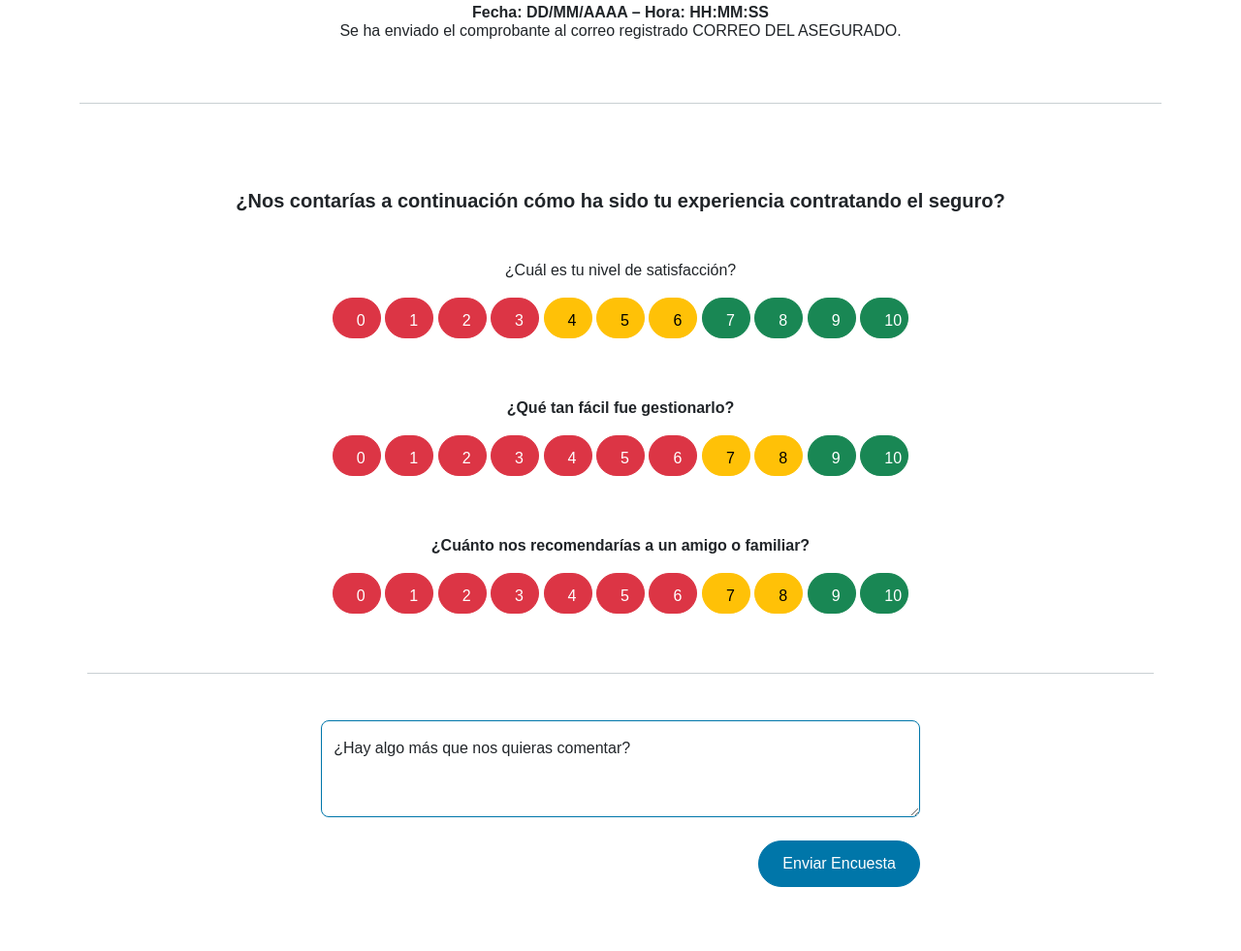
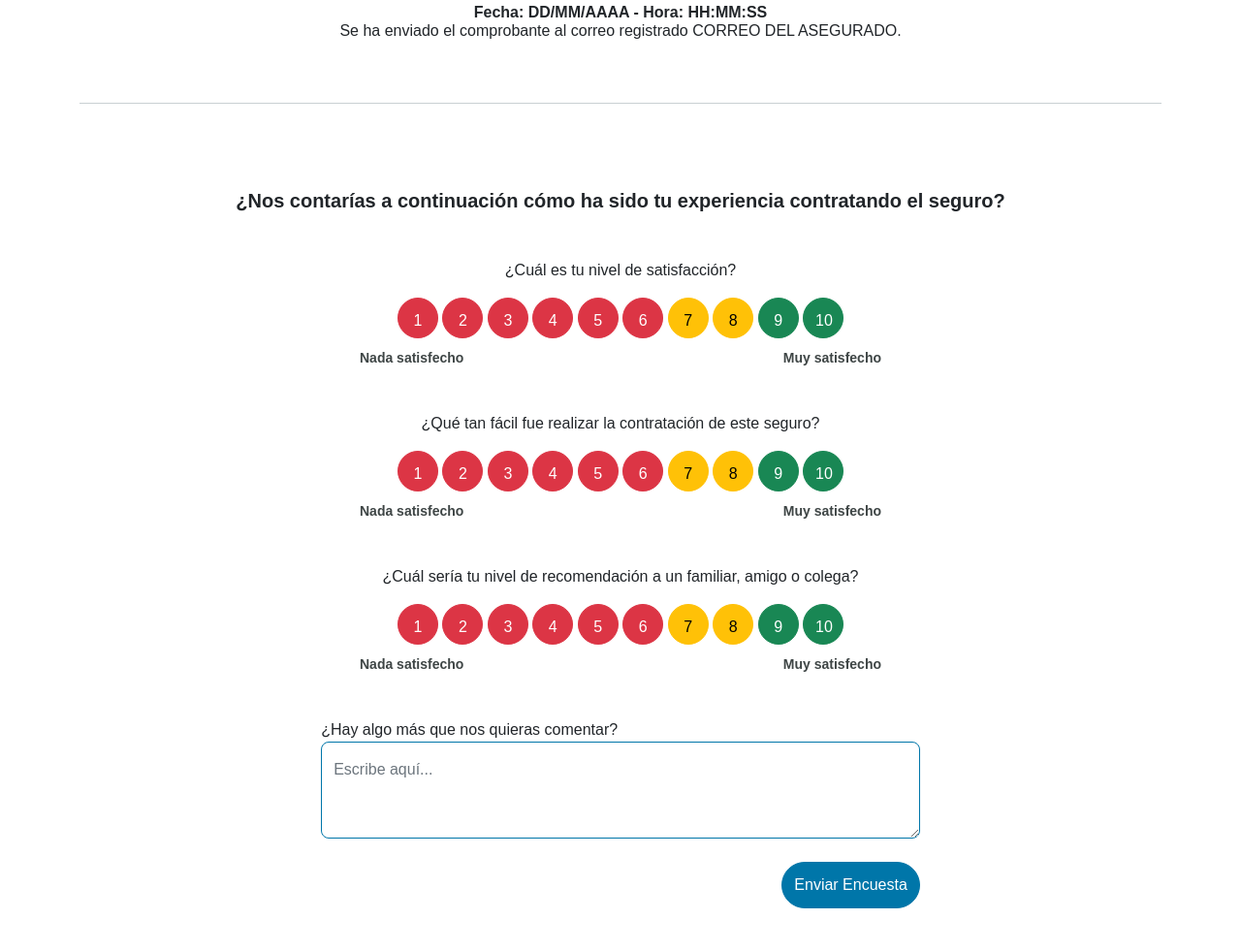
Before and after one commit to AlvaritOO/MaquetaUXUI-Up-Venta-CLA-Asistencia-viajes, a website: page src/html/06_Confirmacion.html in a window 1280 px wide. Shown: the part 499-1480 px from the top of the page at 97% size. Drawn offline with nearby package versions, Linux system fonts and the light colour scheme; a web font is replaced by a local one.

Commit message:
encuesta

```diff
--- a/src/html/06_Confirmacion.html
+++ b/src/html/06_Confirmacion.html
@@ -179,10 +179,10 @@
       <br>
       <span class="fw-bold">Valor Pagado:</span>UF XX.XX ($XX.XX)</h6>
 
-    <h6 class="text-center pb-4"><span class="fw-bold">Fecha: DD/MM/AAAA – Hora: HH:MM:SS</span> <br> Se ha enviado el comprobante al correo registrado CORREO DEL ASEGURADO.</h6>
+    <h6 class="text-center pb-4"><span class="fw-bold">Fecha: DD/MM/AAAA - Hora: HH:MM:SS</span> <br> Se ha enviado el comprobante al correo registrado CORREO DEL ASEGURADO.</h6>
 
     <!-- Encuesta-->
-<section id="PerdidaRenuncia">
+<section id="SeguroSatisfaccion">
   <div class="divisor"></div>
 
     <div class="contenedor-renuncia col-12 p-2 py-5">
@@ -197,123 +197,152 @@
         <div class="col-12 encuesta text-center mt-5">
 
           <p>¿Cuál es tu nivel de satisfacción?</p>
+
           <input type="radio" class="btn-check" name="options" id="option1" autocomplete="off">
-          <label id="04-pv-renuncia-exito-que-tan-satisfecho-opcion-0" class="btn btn-danger" for="option1">0</label>
+          <label id="06-pv-contratar-exito__opcion--satisfecho-1" class="btn btn-danger" for="option1">1</label>
 
           <input type="radio" class="btn-check" name="options" id="option2" autocomplete="off">
-          <label id="04-pv-renuncia-exito-que-tan-satisfecho-opcion-1" class="btn btn-danger" for="option2">1</label>
+          <label id="06-pv-contratar-exito__opcion--satisfecho-2" class="btn btn-danger" for="option2">2</label>
 
           <input type="radio" class="btn-check" name="options" id="option3" autocomplete="off">
-          <label id="04-pv-renuncia-exito-que-tan-satisfecho-opcion-2" class="btn btn-danger" for="option3">2</label>
+          <label id="06-pv-contratar-exito__opcion--satisfecho-3" class="btn btn-danger" for="option3">3</label>
 
           <input type="radio" class="btn-check" name="options" id="option4" autocomplete="off">
-          <label id="04-pv-renuncia-exito-que-tan-satisfecho-opcion-3" class="btn btn-danger" for="option4">3</label>
+          <label id="06-pv-contratar-exito__opcion--satisfecho-4" class="btn btn-danger" for="option4">4</label>
 
           <input type="radio" class="btn-check" name="options" id="option5" autocomplete="off">
-          <label id="04-pv-renuncia-exito-que-tan-satisfecho-opcion-4" class="btn btn-warning" for="option5">4</label>
+          <label id="06-pv-contratar-exito__opcion--satisfecho-5" class="btn btn-danger" for="option5">5</label>
 
           <input type="radio" class="btn-check" name="options" id="option6" autocomplete="off">
-          <label id="04-pv-renuncia-exito-que-tan-satisfecho-opcion-5" class="btn btn-warning" for="option6">5</label>
+          <label id="06-pv-contratar-exito__opcion--satisfecho-6" class="btn btn-danger" for="option6">6</label>
 
           <input type="radio" class="btn-check" name="options" id="option7" autocomplete="off">
-          <label id="04-pv-renuncia-exito-que-tan-satisfecho-opcion-6" class="btn btn-warning" for="option7">6</label>
+          <label id="06-pv-contratar-exito__opcion--satisfecho-7" class="btn btn-warning" for="option7">7</label>
 
           <input type="radio" class="btn-check" name="options" id="option8" autocomplete="off">
-          <label id="04-pv-renuncia-exito-que-tan-satisfecho-opcion-7" class="btn btn-success" for="option8">7</label>
+          <label id="06-pv-contratar-exito__opcion--satisfecho-8" class="btn btn-warning" for="option8">8</label>
 
           <input type="radio" class="btn-check" name="options" id="option9" autocomplete="off">
-          <label id="04-pv-renuncia-exito-que-tan-satisfecho-opcion-8" class="btn btn-success" for="option9">8</label>
+          <label id="06-pv-contratar-exito__opcion--satisfecho-9" class="btn btn-success" for="option9">9</label>
 
           <input type="radio" class="btn-check" name="options" id="option10" autocomplete="off">
-          <label id="04-pv-renuncia-exito-que-tan-satisfecho-opcion-9" class="btn btn-success" for="option10">9</label>
+          <label id="06-pv-contratar-exito__opcion--satisfecho-10" class="btn btn-success" for="option10">10</label>
+        </div>
+        <div class="row">
+          <div class="col text-center">
+          </div>
+          <div class="col text-start satisfecho">
+            <p>Nada satisfecho</p>
+          </div>
+          <div class="col text-end satisfecho">
+            <p>Muy satisfecho</p>
+          </div>
+          <div class="col text-center">
+          </div>
+        </div>
 
-          <input type="radio" class="btn-check" name="options" id="option11" autocomplete="off">
-          <label id="04-pv-renuncia-exito-que-tan-satisfecho-opcion-10" class="btn btn-success" for="option11">10</label>
-        </div>
 
 
         <div class="col-12 encuesta text-center mt-5">
 
-          <p class="fw-bold">¿Qué tan fácil fue gestionarlo?</p>
+          <p>¿Qué tan fácil fue realizar la contratación de este seguro?</p>
+
           <input type="radio" class="btn-check" name="options2" id="option11" autocomplete="off">
-          <label id="04-pv-renuncia-exito-que-tan-facil-fue-gestionar-opcion-0" class="btn btn-danger" for="option11">0</label>
+          <label id="06-pv-contratar-exito__opcion--facilidad-1" class="btn btn-danger" for="option11">1</label>
 
           <input type="radio" class="btn-check" name="options2" id="option22" autocomplete="off">
-          <label id="04-pv-renuncia-exito-que-tan-facil-fue-gestionar-opcion-1" class="btn btn-danger" for="option22">1</label>
+          <label id="06-pv-contratar-exito__opcion--facilidad-2" class="btn btn-danger" for="option22">2</label>
 
           <input type="radio" class="btn-check" name="options2" id="option33" autocomplete="off">
-          <label id="04-pv-renuncia-exito-que-tan-facil-fue-gestionar-opcion-2" class="btn btn-danger" for="option33">2</label>
+          <label id="06-pv-contratar-exito__opcion--facilidad-3" class="btn btn-danger" for="option33">3</label>
 
           <input type="radio" class="btn-check" name="options2" id="option44" autocomplete="off">
-          <label id="04-pv-renuncia-exito-que-tan-facil-fue-gestionar-opcion-3" class="btn btn-danger" for="option44">3</label>
+          <label id="06-pv-contratar-exito__opcion--facilidad-4" class="btn btn-danger" for="option44">4</label>
 
           <input type="radio" class="btn-check" name="options2" id="option55" autocomplete="off">
-          <label id="04-pv-renuncia-exito-que-tan-facil-fue-gestionar-opcion-4" class="btn btn-danger" for="option55">4</label>
+          <label id="06-pv-contratar-exito__opcion--facilidad-5" class="btn btn-danger" for="option55">5</label>
 
           <input type="radio" class="btn-check" name="options2" id="option66" autocomplete="off">
-          <label id="04-pv-renuncia-exito-que-tan-facil-fue-gestionar-opcion-5" class="btn btn-danger" for="option66">5</label>
+          <label id="06-pv-contratar-exito__opcion--facilidad-6" class="btn btn-danger" for="option66">6</label>
 
           <input type="radio" class="btn-check" name="options2" id="option77" autocomplete="off">
-          <label id="04-pv-renuncia-exito-que-tan-facil-fue-gestionar-opcion-6" class="btn btn-danger" for="option77">6</label>
+          <label id="06-pv-contratar-exito__opcion--facilidad-7" class="btn btn-warning" for="option77">7</label>
 
           <input type="radio" class="btn-check" name="options2" id="option88" autocomplete="off">
-          <label id="04-pv-renuncia-exito-que-tan-facil-fue-gestionar-opcion-7" class="btn btn-warning" for="option88">7</label>
+          <label id="06-pv-contratar-exito__opcion--facilidad-8" class="btn btn-warning" for="option88">8</label>
 
           <input type="radio" class="btn-check" name="options2" id="option99" autocomplete="off">
-          <label id="04-pv-renuncia-exito-que-tan-facil-fue-gestionar-opcion-8" class="btn btn-warning" for="option99">8</label>
+          <label id="06-pv-contratar-exito__opcion--facilidad-9" class="btn btn-success" for="option99">9</label>
 
           <input type="radio" class="btn-check" name="options2" id="option1010" autocomplete="off">
-          <label id="04-pv-renuncia-exito-que-tan-facil-fue-gestionar-opcion-9" class="btn btn-success" for="option1010">9</label>
-
-          <input type="radio" class="btn-check" name="options2" id="option1111" autocomplete="off">
-          <label id="04-pv-renuncia-exito-que-tan-facil-fue-gestionar-opcion-10" class="btn btn-success" for="option1111">10</label>
+          <label id="06-pv-contratar-exito__opcion--facilidad-10" class="btn btn-success" for="option1010">10</label>
+        </div>
+        <div class="row">
+          <div class="col text-center">
+          </div>
+          <div class="col text-start satisfecho">
+            <p>Nada satisfecho</p>
+          </div>
+          <div class="col text-end satisfecho">
+            <p>Muy satisfecho</p>
+          </div>
+          <div class="col text-center">
+          </div>
         </div>
 
+        <div class="col-12 encuesta text-center mt-5">
 
-        <div class="col-12 encuesta text-center mt-5 mb-5">
+          <p>¿Cuál sería tu nivel de recomendación a un familiar, amigo o colega?</p>
 
-          <p class="fw-bold">¿Cuánto nos recomendarías a un amigo o familiar?</p>
           <input type="radio" class="btn-check" name="options3" id="option111" autocomplete="off">
-          <label id="04-pv-renuncia-exito-cuanto-nos-recomendarias-opcion-0" class="btn btn-danger" for="option111">0</label>
+          <label id="06-pv-contratar-exito__opcion--recomendar-1" class="btn btn-danger" for="option111">1</label>
 
           <input type="radio" class="btn-check" name="options3" id="option222" autocomplete="off">
-          <label id="04-pv-renuncia-exito-cuanto-nos-recomendarias-opcion-1" class="btn btn-danger" for="option222">1</label>
+          <label id="06-pv-contratar-exito__opcion--recomendar-2" class="btn btn-danger" for="option222">2</label>
 
           <input type="radio" class="btn-check" name="options3" id="option333" autocomplete="off">
-          <label id="04-pv-renuncia-exito-cuanto-nos-recomendarias-opcion-2" class="btn btn-danger" for="option333">2</label>
+          <label id="06-pv-contratar-exito__opcion--recomendar-3" class="btn btn-danger" for="option333">3</label>
 
           <input type="radio" class="btn-check" name="options3" id="option444" autocomplete="off">
-          <label id="04-pv-renuncia-exito-cuanto-nos-recomendarias-opcion-3" class="btn btn-danger" for="option444">3</label>
+          <label id="06-pv-contratar-exito__opcion--recomendar-4" class="btn btn-danger" for="option444">4</label>
 
           <input type="radio" class="btn-check" name="options3" id="option555" autocomplete="off">
-          <label id="04-pv-renuncia-exito-cuanto-nos-recomendarias-opcion-4" class="btn btn-danger" for="option555">4</label>
+          <label id="06-pv-contratar-exito__opcion--recomendar-5" class="btn btn-danger" for="option555">5</label>
 
           <input type="radio" class="btn-check" name="options3" id="option666" autocomplete="off">
-          <label id="04-pv-renuncia-exito-cuanto-nos-recomendarias-opcion-5" class="btn btn-danger" for="option666">5</label>
+          <label id="06-pv-contratar-exito__opcion--recomendar-6" class="btn btn-danger" for="option666">6</label>
 
           <input type="radio" class="btn-check" name="options3" id="option777" autocomplete="off">
-          <label id="04-pv-renuncia-exito-cuanto-nos-recomendarias-opcion-6" class="btn btn-danger" for="option777">6</label>
+          <label id="06-pv-contratar-exito__opcion--recomendar-7" class="btn btn-warning" for="option777">7</label>
 
           <input type="radio" class="btn-check" name="options3" id="option888" autocomplete="off">
-          <label id="04-pv-renuncia-exito-cuanto-nos-recomendarias-opcion-7" class="btn btn-warning" for="option888">7</label>
+          <label id="06-pv-contratar-exito__opcion--recomendar-8" class="btn btn-warning" for="option888">8</label>
 
           <input type="radio" class="btn-check" name="options3" id="option999" autocomplete="off">
-          <label id="04-pv-renuncia-exito-cuanto-nos-recomendarias-opcion-8" class="btn btn-warning" for="option999">8</label>
+          <label id="06-pv-contratar-exito__opcion--recomendar-9" class="btn btn-success" for="option999">9</label>
 
           <input type="radio" class="btn-check" name="options3" id="option101010" autocomplete="off">
-          <label id="04-pv-renuncia-exito-cuanto-nos-recomendarias-opcion-9" class="btn btn-success" for="option101010">9</label>
-
-          <input type="radio" class="btn-check" name="options3" id="option111111" autocomplete="off">
-          <label id="04-pv-renuncia-exito-cuanto-nos-recomendarias-opcion-10" class="btn btn-success" for="option111111">10</label>
+          <label id="06-pv-contratar-exito__opcion--recomendar-10" class="btn btn-success" for="option101010">10</label>
+        </div>
+        <div class="row">
+          <div class="col text-center">
+          </div>
+          <div class="col text-start satisfecho">
+            <p>Nada satisfecho</p>
+          </div>
+          <div class="col text-end satisfecho">
+            <p>Muy satisfecho</p>
+          </div>
+          <div class="col text-center">
+          </div>
         </div>
 
-        <div class="divisor"></div>
-
         <div class="container col-lg-7 col-sm-3 offset mt-5 ">
+          <div class="text-start">¿Hay algo más que nos quieras comentar?</div>
           <div class="form-floating">
             <textarea class="form-control" placeholder="Leave a comment here" id="floatingTextarea"
               style="height: 100px; border-radius: 8px;"></textarea>
-            <label for="floatingTextarea">¿Hay algo más que nos quieras comentar?</label>
+            <label class="text-muted" for="floatingTextarea">Escribe aquí...            </label>
           </div>
 
           <div class="d-grid gap-2 d-md-flex justify-content-md-end mt-2">
--- a/src/scss/_custom.scss
+++ b/src/scss/_custom.scss
@@ -49,7 +49,7 @@ $btn-padding-y: 11px;
 /*$btn-link-color: #ccc;
 $link-color: #fff !default;
 $link-color: #ccc;*/
-$btn-padding-x: 24px;
+/* $btn-padding-x: 24px; */
 $btn-close-color: #000000;
 
 //Navbar
--- a/src/scss/ui/_contents.scss
+++ b/src/scss/ui/_contents.scss
@@ -313,7 +313,6 @@ p.card-text a {
     font-size: 3.5rem;
   }
 }
-
 
 //Fin Coberturas y exclusiones
 
@@ -1198,11 +1197,11 @@ span.ic-form {
 }
 
 .detallesPlan {
-  font-family: 'Rawson Pro', sans-serif;
+  font-family: "Rawson Pro", sans-serif;
   font-style: normal;
   font-weight: 500;
   font-size: 18px;
-  color: #0076A9;
+  color: #0076a9;
   flex: none;
   order: 0;
   flex-grow: 0;
@@ -1219,19 +1218,30 @@ span.ic-form {
   isolation: isolate;
   width: 727px;
   height: 528px;
-  background: #FFFFFF;
+  background: #ffffff;
   box-shadow: 0px 8px 40px rgba(0, 0, 0, 0.16);
   border-radius: 24px;
 }
 
 .text-bg-success {
-  background-color: #DEFFF5 !important;
+  background-color: #defff5 !important;
 }
 
 .webpay-bg {
   width: 850px;
-  background-color: #F6F7F7;
+  background-color: #f6f7f7;
   border-radius: 16px;
   padding: 24px;
   margin-left: 0% !important;
 }
+
+.satisfecho {
+  width: 97px;
+  height: 16px;
+  color: #3E4545 !important;
+  font-family: "Rawson Pro", sans-serif !important;
+  font-style: normal;
+  font-weight: 650;
+  font-size: 14px;
+  line-height: 16px;
+}
```
Also changed, not shown: build/css/app.css.
